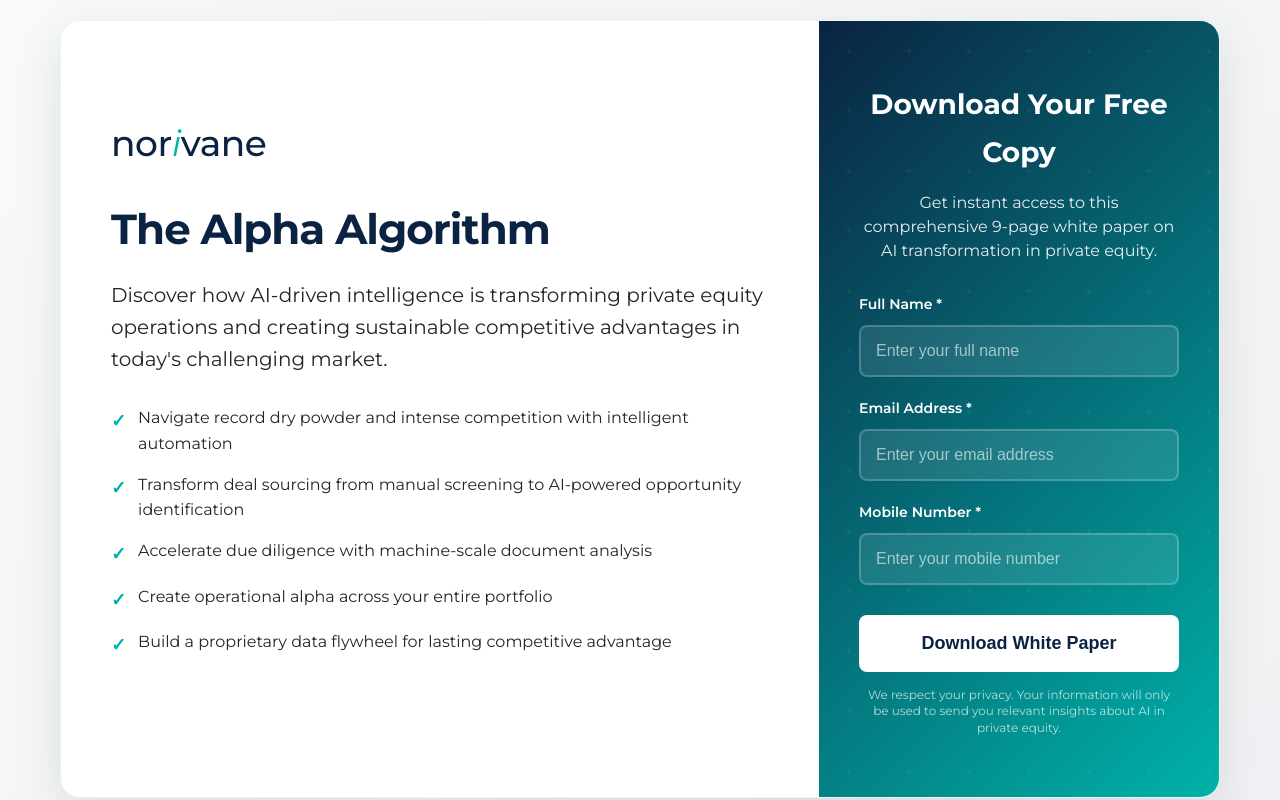
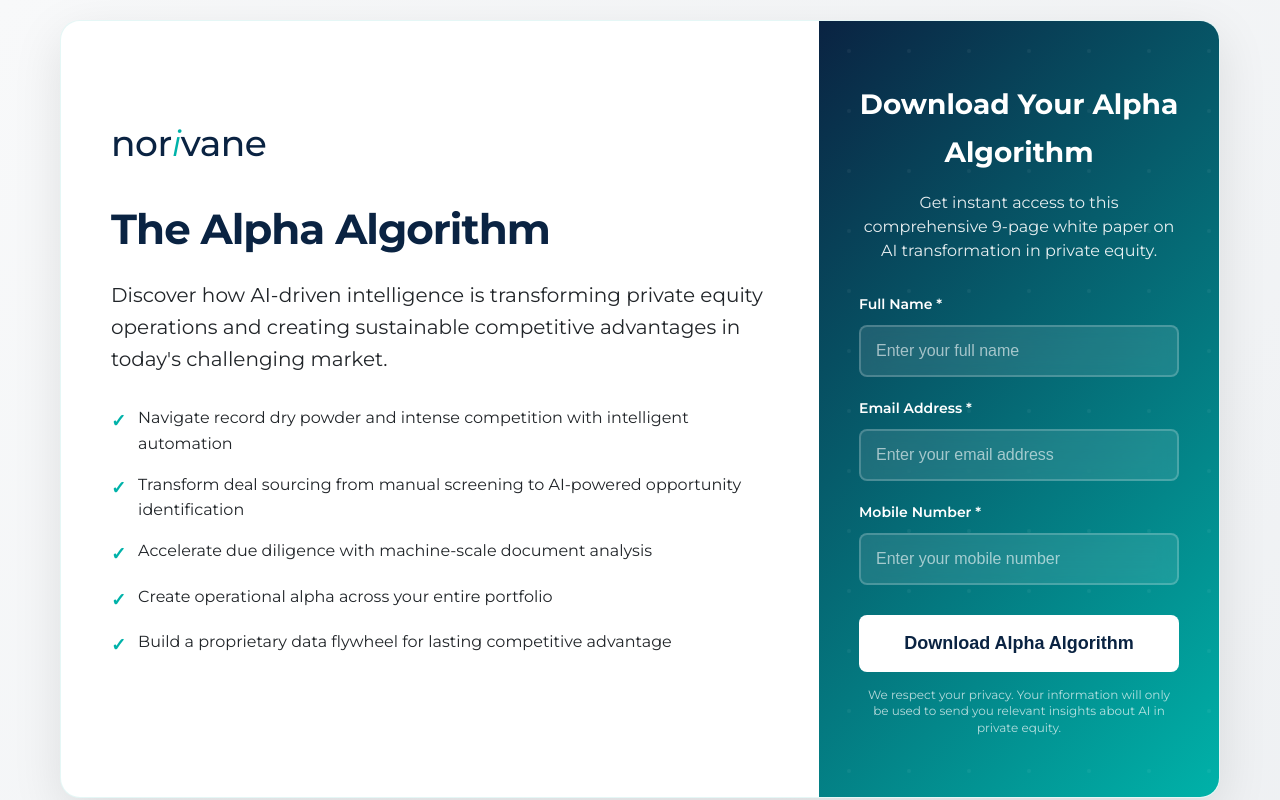
Before and after one commit to matthewbroadbent/PEVC-Lead-Magnet, a website built with Vite: page index.html in a window 1280 px wide. Shown: the top 800 px of the page. Built offline with nearby package versions, Linux system fonts and the light colour scheme.

Commit message:
alpha algorithm to button and form title

```diff
--- a/index.html
+++ b/index.html
@@ -445,7 +445,7 @@
 
                 <div class="hero-right">
                     <div class="form-container">
-                        <h2 class="form-title">Download Your Free Copy</h2>
+                        <h2 class="form-title">Download Your Alpha Algorithm</h2>
                         <p class="form-subtitle">Get instant access to this comprehensive 9-page white paper on AI transformation in private equity.</p>
 
                         <form class="lead-form" id="leadForm">
@@ -465,7 +465,7 @@
                             </div>
 
                             <button type="submit" class="submit-btn" id="submitBtn">
-                                <span id="submitText">Download White Paper</span>
+                                <span id="submitText">Download Alpha Algorithm</span>
                                 <span id="submitSpinner" class="loading-spinner" style="display: none;"></span>
                             </button>
                         </form>
```
